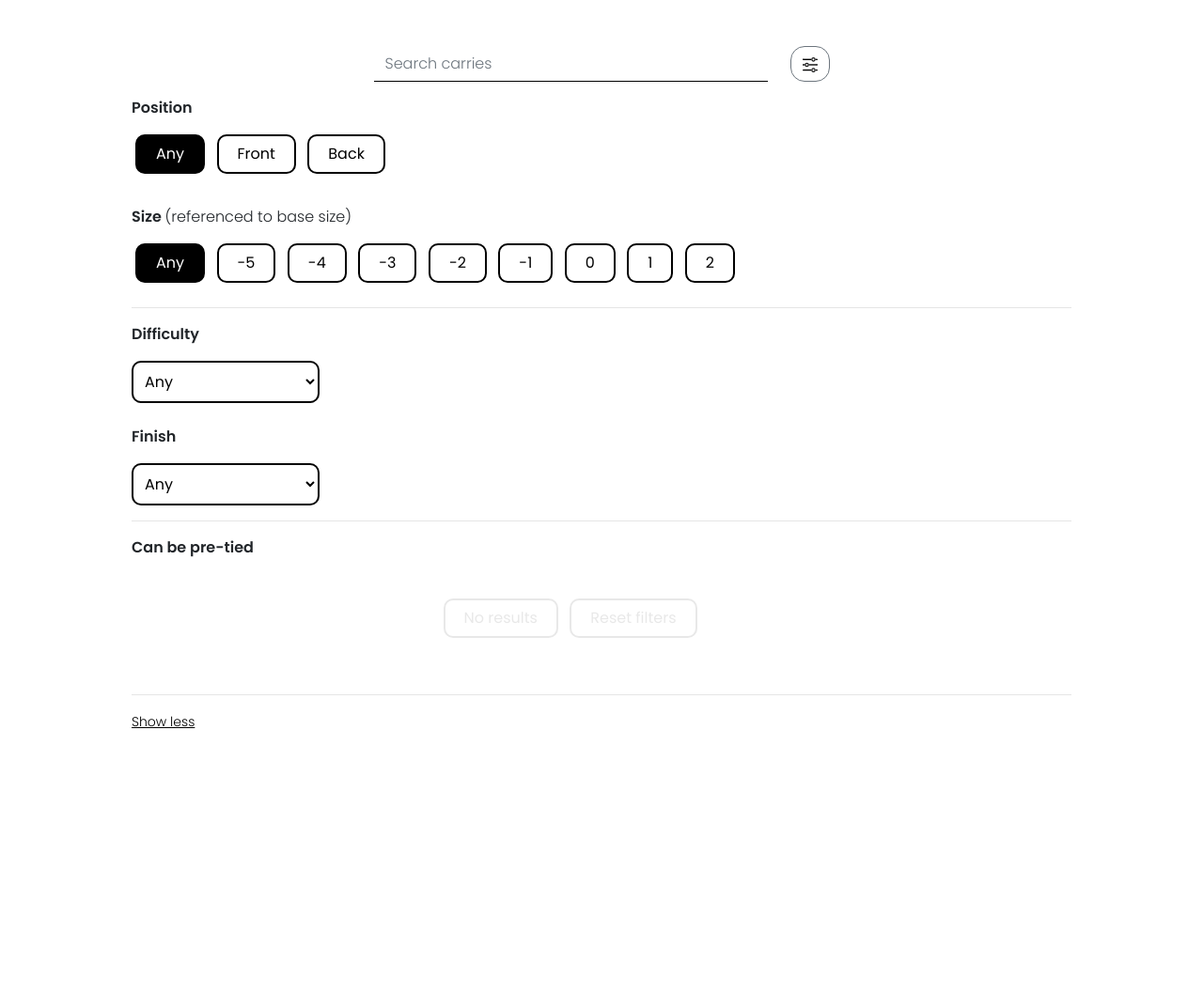
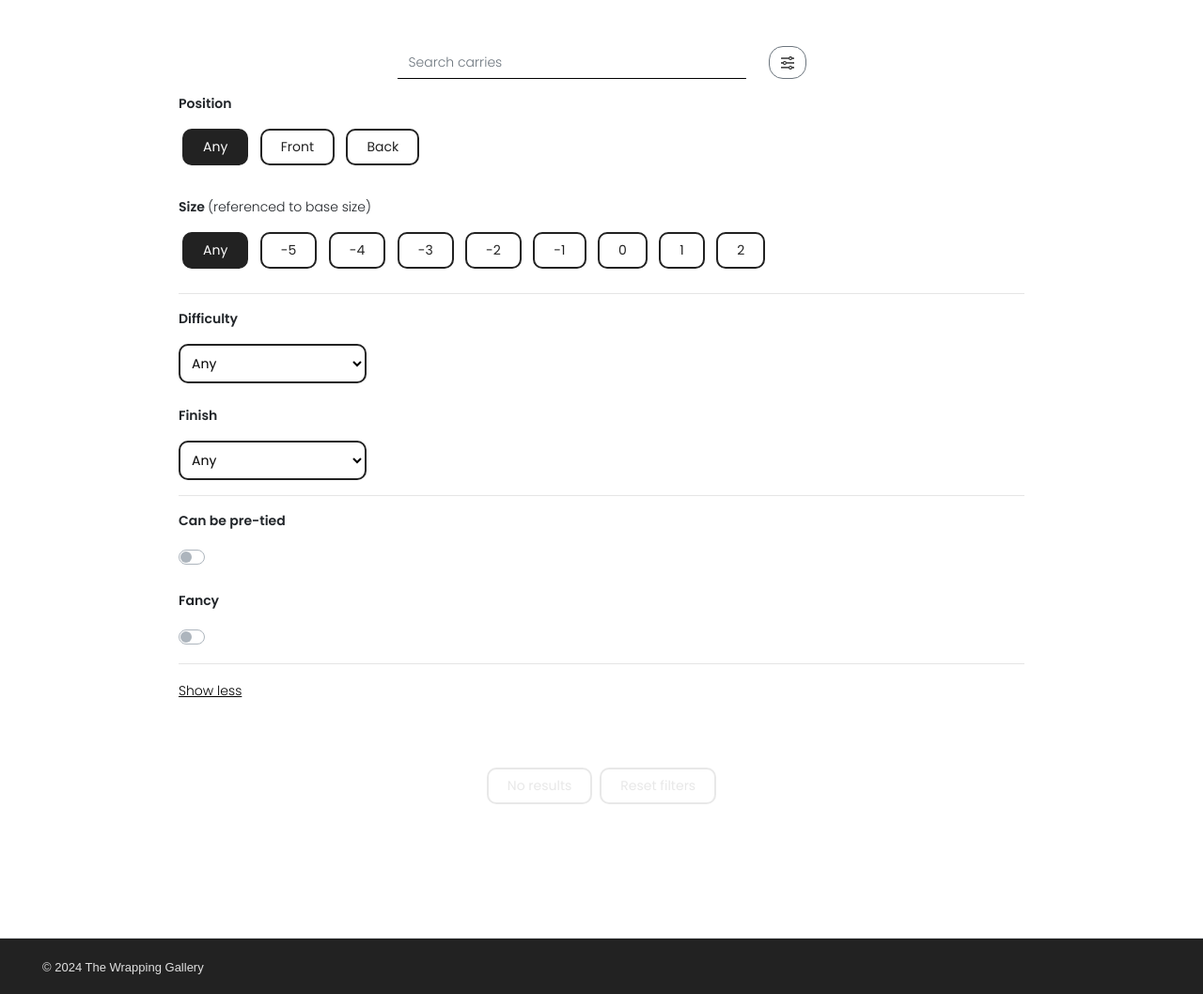
Before and after one commit to paulafernalia/the-wrapping-gallery, a Django app: page / in a window 1280 px wide. Shown: the part 81-1139 px from the top of the page at 94% size. Before the commit the page ends 856 px from the top, so only its background shows below. Run offline with Django 5.2, Linux system fonts and the light colour scheme; data comes from the database, SQL or seed files in the repository; data that the repository does not hold is empty; some libraries are stand-ins or nearby versions; some web fonts are replaced.

Commit message:
Add footer, remove fixing results bar

```diff
--- a/wrapping/wrappinggallery/static/wrappinggallery/carry.css
+++ b/wrapping/wrappinggallery/static/wrappinggallery/carry.css
@@ -63,7 +63,7 @@ h4 {
 
 
 .list-group-item {
-    border: 1px solid white !important; /* White border color */
+    border: 1px solid #e0e0e0 !important; /* White border color */
     background-color: transparent; /* Optional: Make background transparent */
     display: flex;
     align-items: center; /* Center items vertically */
@@ -105,7 +105,7 @@ h4 {
 
 /* Styles for unchecked stars */
 .notchecked {
-    color: #f0f0f0 !important; /* Almost white color for unchecked stars */
+    color: #f0f0f0 !important; /* Almost #e0e0e0 color for unchecked stars */
 }
 
 /* Add vertical padding between rating groups */
--- a/wrapping/wrappinggallery/static/wrappinggallery/styles.css
+++ b/wrapping/wrappinggallery/static/wrappinggallery/styles.css
@@ -1,10 +1,13 @@
 /* Existing styles */
 .navbar {
     min-height: 80px;
-    background-color: #222 !important;
     padding-top: 15px;
     padding-left: 100px;
     padding-right: 100px;
+}
+
+.bg-dark {
+    background-color: #222 !important;
 }
 
 #header {
@@ -14,23 +17,23 @@
     z-index: 1000;
 }
 
+footer {
+    height: 60px;
+}
+
 body {
     padding-top: 80px;
 }
 
-
 #buttonBox {
-    position: fixed;
-    bottom: 0px;
-    width: 100%;
+    max-width: 900px;
     background-color: white;
-    padding: 30px 0px;
-    z-index: 1000;
+    padding: 20px 0px;
 }
 
 #wrapper {
     background-color: white;
-    padding: 30px 0px;
+    height: 50px;
 }
 
 .navbar-brand {
@@ -38,9 +41,14 @@ body {
     font-weight: 400;
     font-style: normal;
     font-size: 2.0rem;
-    color: white;
+    color: #e0e0e0;
     margin-right: 20px;
     cursor: pointer;
+}
+
+#copy-right {
+    color: #e0e0e0;
+    font-size: 13px;
 }
 
 .navbar-nav .nav-link {
@@ -67,8 +75,8 @@ body {
 }
 
 .btn-custom {
-    color: black;
-    border: 2px solid black;
+    color: #222;
+    border: 2px solid #222;
     border-radius: 10px;
     margin-right: 30px;
     margin-bottom: 10px;
@@ -83,7 +91,7 @@ body {
 }
 
 .btn-custom.active {
-    background-color: black;
+    background-color: #222;
     color: white;
 }
 
@@ -161,7 +169,7 @@ p, li {
 }
 
 .fs16 {
-    font-size: 16px;
+    font-size: 14px;
 }
 
 .playfair {
@@ -200,7 +208,7 @@ p, li {
 .dropdown select {
     width: 200px;
     padding: 8px;
-    border: 2px solid black;
+    border: 2px solid #222;
     border-radius: 10px;
     background-color: white;
     cursor: pointer;
@@ -254,7 +262,7 @@ p, li {
     margin-top: 50px;
     margin-left: auto;
     margin-right: auto;
-    max-width: 1000px;
+    max-width: 900px;
 }
 
 #showMoreBtn {
@@ -324,8 +332,8 @@ p, li {
     }
 
     .btn-custom {
-        color: black;
-        border: 2px solid black;
+        color: #222;
+        border: 2px solid #222;
         border-radius: 12px;
         margin-right: 3px !important;
         margin-bottom: 10px;
@@ -337,3 +345,22 @@ p, li {
         font-size: 13px !important;
     }
 }
+
+
+.custom-switch .custom-control .checkbox {
+    z-index: 0 !important;
+}
+
+
+.b-example-divider {
+  height: 3rem;
+  background-color: rgba(0, 0, 0, .1);
+  border: solid rgba(0, 0, 0, .15);
+  border-width: 1px 0;
+  box-shadow: inset 0 .5em 1.5em rgba(0, 0, 0, .1), inset 0 .125em .5em rgba(0, 0, 0, .15);
+}
+
+.bi {
+  vertical-align: -.125em;
+  fill: currentColor;
+}
--- a/wrapping/wrappinggallery/templates/wrappinggallery/index.html
+++ b/wrapping/wrappinggallery/templates/wrappinggallery/index.html
@@ -65,22 +65,20 @@
         </div>
         <hr>
         <button id="showLessBtn" class="show-button poppins-light fs16" onclick="hideFilterBoxExt()">Show less</button>
-        <br>
-        <br>
     </div>
-    <div id=wrapper style="display: block;">
-    </div>
-    <div id=buttonBox style="display: none;">
+    <div id=wrapper style="display: block;"></div>
+    <div id=buttonBox style="display: block;">
         <div class="row justify-content-center">
-            <div class="col-md-6">
-                 <button id="showResultsBtn" type="button" class="btn btn-custom mx-1 poppins-regular disabled fs16" onclick="showResults()">Show results</button>
-                <button id="resetFiltersBtn" type="button" class="btn btn-custom mx-1 poppins-regular fs16" onclick="resetFilters()">Reset filters</button>
-            </div>
+             <button id="showResultsBtn" type="button" class="btn btn-custom mx-1 poppins-regular disabled fs16" onclick="showResults()">Show results</button>
+            <button id="resetFiltersBtn" type="button" class="btn btn-custom mx-1 poppins-regular fs16" onclick="resetFilters()">Reset filters</button>
         </div>
     </div>
 <br>
 </div>
 <div class="grid" id="imageGrid" data-base-url-pattern="{% url 'carry' 'PLACEHOLDER' %}"></div>
+<br>
+<br>
+
 
 <script src="{% static 'wrappinggallery/index.js' %}"></script>
 
--- a/wrapping/wrappinggallery/templates/wrappinggallery/layout.html
+++ b/wrapping/wrappinggallery/templates/wrappinggallery/layout.html
@@ -38,6 +38,18 @@
     </div>
     {% block body %}
     {% endblock %}
+
+    <div class="footer-container bg-dark">
+      <footer class="bg-dark d-flex flex-wrap justify-content-between align-items-center py-3 border-top">
+        <div class="col-md-4 d-flex align-items-center">
+          <a href="/" class="mb-3 me-2 mb-md-0 text-muted text-decoration-none lh-1">
+            <svg class="bi" width="30" height="24"><use xlink:href="#bootstrap"/></svg>
+          </a>
+          <span id=copy-right>&copy; 2024 The Wrapping Gallery</span>
+        </div>
+      </footer>
+    </div>
+
     <script src="https://ajax.googleapis.com/ajax/libs/jquery/3.5.1/jquery.min.js"></script>
     <script src="https://cdnjs.cloudflare.com/ajax/libs/popper.js/1.16.0/umd/popper.min.js"></script>
     <script src="https://maxcdn.bootstrapcdn.com/bootstrap/4.5.2/js/bootstrap.min.js"></script>
```
